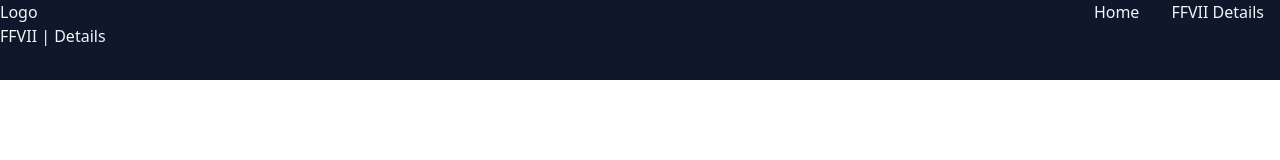
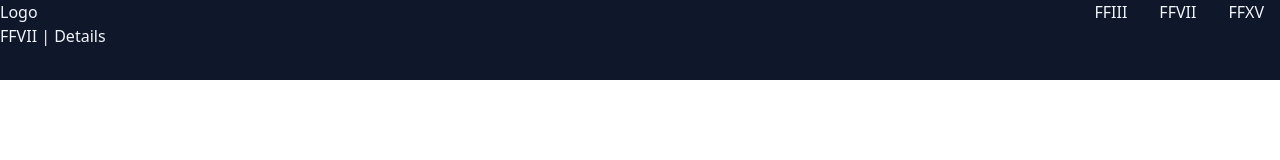
Before and after one commit to eduferrerm/react-final-fantasy, a React (Create React App) app: page /ff-vii-details in a window 1280 px wide. Shown: the top 160 px of the page. Built offline with nearby package versions, Linux system fonts and the light colour scheme.

Commit message:
feat(navbar-refactor): using map to create link items

```diff
--- a/src/shared/Navbar.jsx
+++ b/src/shared/Navbar.jsx
@@ -1,18 +1,20 @@
+import { useContext } from 'react';
+import { GameContext } from '../context/GameContext';
 import { Link } from 'react-router-dom';
 
-export const pageURLS = {
-  home: '/',
-  detailsFFVIII: '/ff-iii-details',
-  detailsFFVII: '/ff-vii-details',
-  detailsFFXV: '/ff-xv-details'
-}
+export const Navbar = ()=> {
+  const { detailPages } = useContext(GameContext);
 
-export const Navbar = ()=> (
-  <nav className="sticky top-0 left-0 w-full flex justify-between z-10">
-    <Link to={pageURLS.home}>Logo</Link>
-    <ul className="flex">
-      <li className="mx-4"><Link to={pageURLS.home}>Home</Link></li>
-      <li className="mx-4"><Link to={pageURLS.detailsFFVII}>FFVII Details</Link></li>
-    </ul>
-  </nav>
-);
+  return (
+    <nav className="sticky top-0 left-0 w-full flex justify-between z-10">
+      <Link to="/">Logo</Link>
+      <ul className="flex">
+        {
+          detailPages.map(({url, navTitle})=>{
+            return <li className="mx-4" key={`${url}${navTitle}`}><Link to={url}>{navTitle}</Link></li>
+          })
+        }
+      </ul>
+    </nav>
+  )
+};
```
